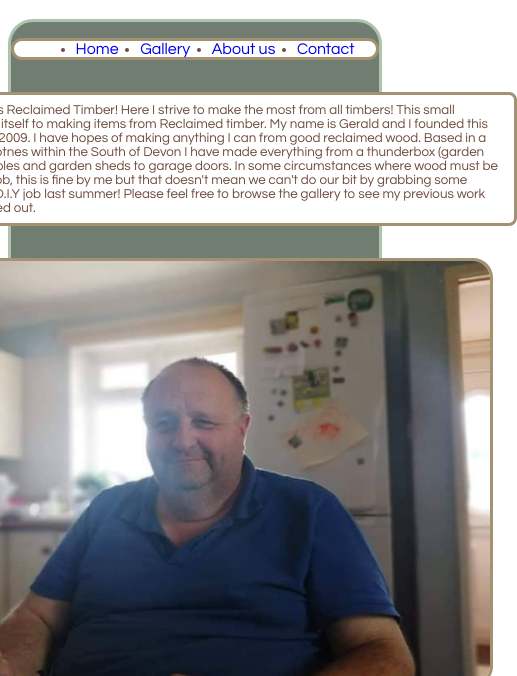
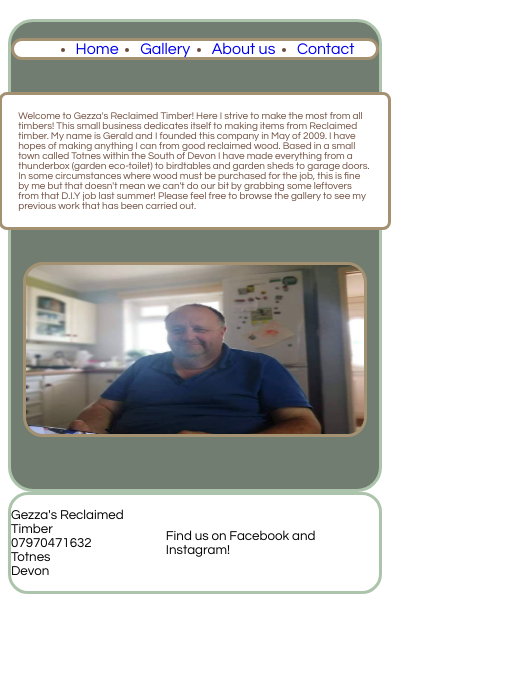
Before and after one commit to Alan-martin89/Gezzas-Reclaimed-Timber, a plain HTML site: page about.html in a window 390 px wide. Shown: the part 168-844 px from the top of the page, 517 px wide, since content can reach past the window. Drawn offline with Linux system fonts and the light colour scheme.

Commit message:
Update stylev2.css

```diff
--- a/stylev2.css
+++ b/stylev2.css
@@ -28,8 +28,8 @@
 
     }
     img{
-        width: 70vh;
-        height: 50vh;
+        width: 40vh;
+        height: 20vh;
         border-radius: 20px;
         border-color: #a39171;
         border-style: solid;
@@ -71,13 +71,13 @@
     }
 
     section{
-        font-size: smaller;
+        font-size: 10px;
         border-style: solid;
         border-color: #a39171;
         color: #6d4c3d;
         background-color: white;
         font-family: "Century Gothic", CenturyGothic, Geneva, AppleGothic, sans-serif;
-        padding: 0.5rem;
+        padding: 1rem;
         margin: 1rem;
         border-radius: 8px;
     }
```
